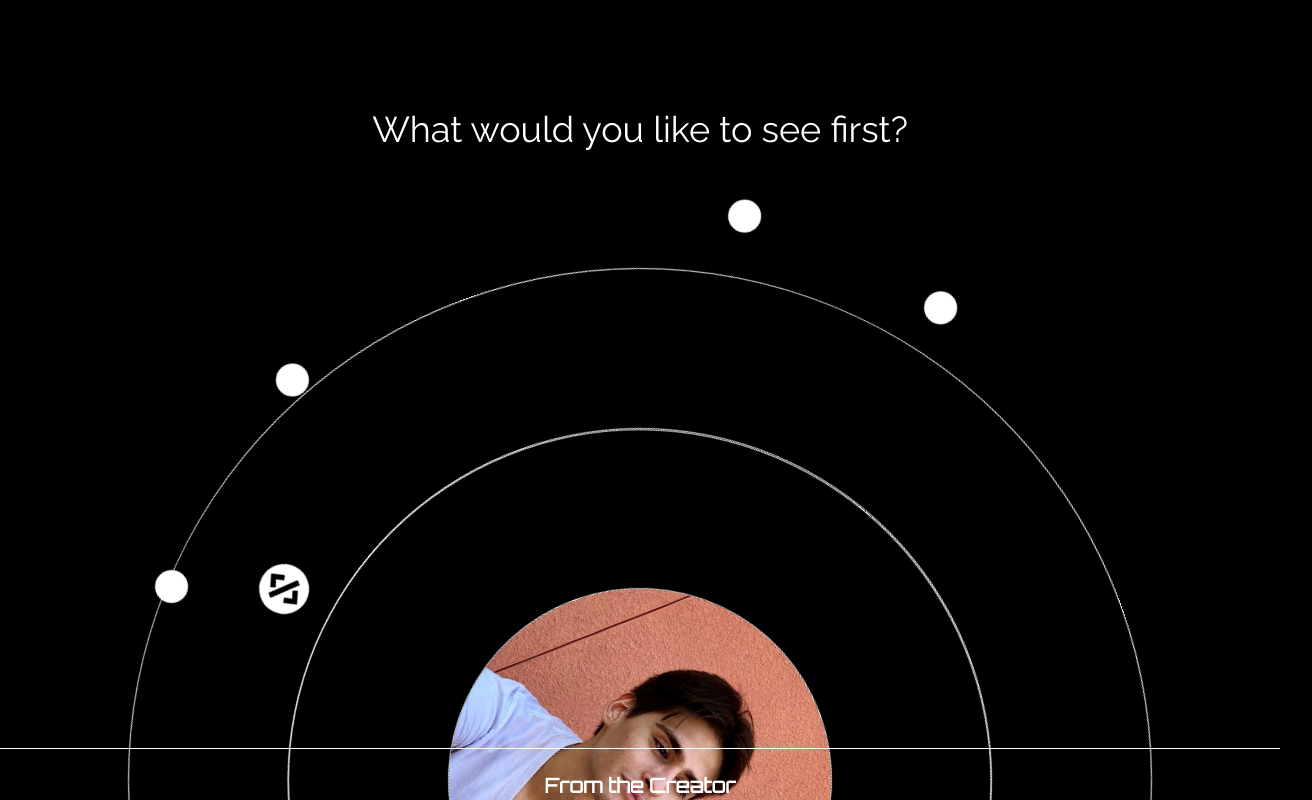
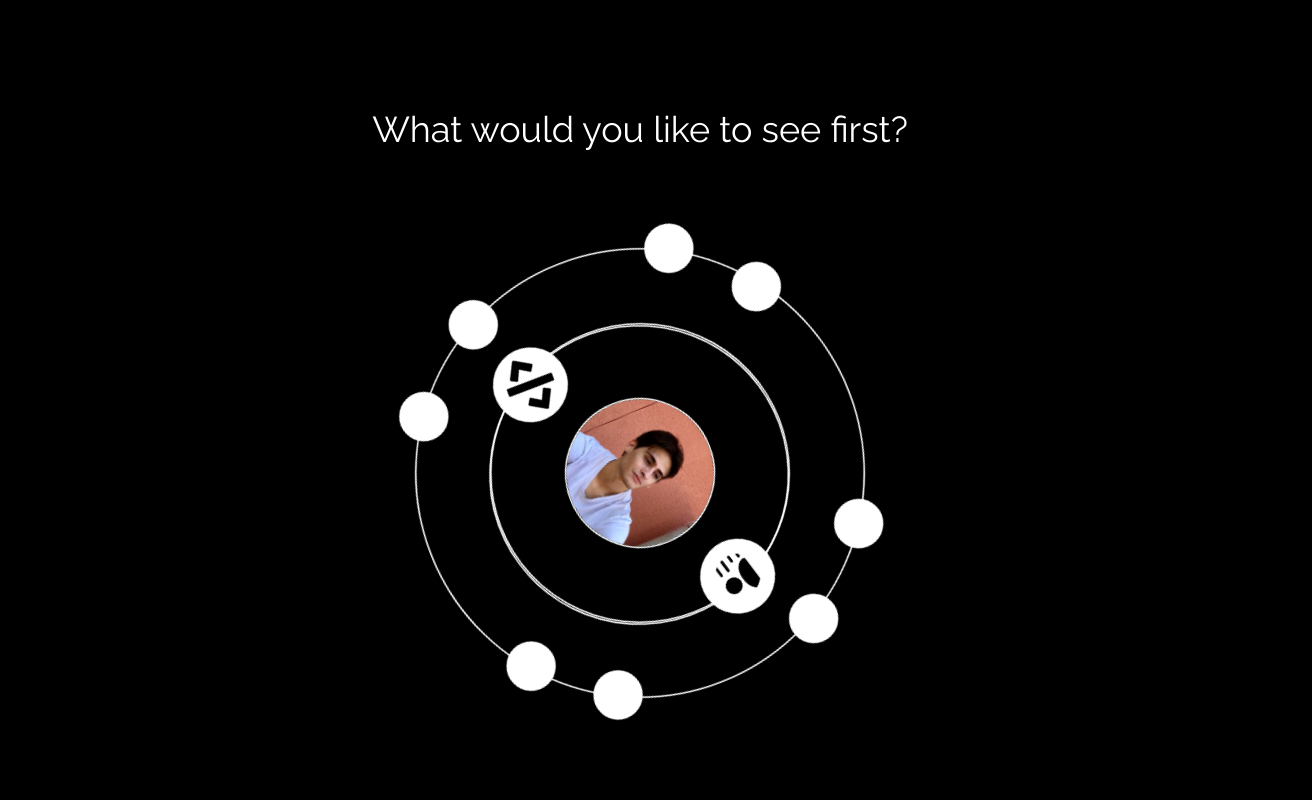
Before and after one commit to yeezick/portfolio, a React (Create React App) app: page / in a window 1280 px wide. Shown: the part 460-1260 px from the top of the page, 1312 px wide, since content can reach past the window. Built offline with nearby package versions, Linux system fonts and the light colour scheme.

Commit message:
atom now not so messed up on esktop, adding a statehcange to atom on click

```diff
--- a/src/components/projects/projects.css
+++ b/src/components/projects/projects.css
@@ -13,19 +13,24 @@ padding: 1rem;
 .project-img {
   width: 60vw;
   border-radius: 2px;
-  border: 2px solid black;
 }
 .project-desc {
-  height: 35vh;
+  height: fit-content;
   display: flex;
   flex-flow: column;
   justify-content: space-evenly;
 }
+.project-desc * {
+  margin: 1rem 0;
+}
 .project-title {
-  text-decoration: underline;
+  /* text-decoration: underline; */
+  font-weight: 900;
+  letter-spacing: 3px;
 }
 .project-text {
   text-align: left;
+  font-size: 17px;
 }
 .project-techs {
   font-style: italic;
@@ -39,12 +44,10 @@ padding: 1rem;
   border: none;
   color: #FFFFFF;
   text-align: center;
-  font-size: 1.5rem;
-  padding: 5px;
+  font-size: 1.3rem;
   width: 200px;
   transition: all 0.5s;
   cursor: pointer;
-  margin: 5px;
 }
 
 .project-button span {
@@ -52,6 +55,8 @@ padding: 1rem;
   display: inline-block;
   position: relative;
   transition: 0.5s;
+  padding: 0;
+  margin: .5rem 0;
 }
 .project-button span:after{
   content:'\00bb';
--- a/src/screens/landing/Landing.jsx
+++ b/src/screens/landing/Landing.jsx
@@ -1,11 +1,24 @@
+import { useState, useEffect } from "react";
 import { Link } from "react-router-dom";
 
-import  {BsFillPersonLinesFill} from "react-icons/bs"
-import {FaCode} from "react-icons/fa" //close contender FaLaptopCode
-import resPic from "../../images/resPic.jpeg"
+import { BsFillPersonLinesFill } from "react-icons/bs";
+import { FaCode } from "react-icons/fa"; //close contender FaLaptopCode
+import resPic from "../../images/resPic.jpeg";
 import "./landing.css";
 
 const Landing = () => {
+  const [toggleDetail, setToggleDetail] = useState(0);
+
+  const handleAtomClick = () => {
+    console.log(toggleDetail);
+    if (toggleDetail === 2) {
+      setToggleDetail(0);
+    }
+    else {
+      setToggleDetail(toggleDetail + 1);
+    }
+  };
+
   return (
     <div>
       <section className="intro app-section">
@@ -16,15 +29,25 @@ const Landing = () => {
         <p className="intro-options">What would you like to see first?</p>
       </section>
 
-      <div className="atom">
+      <div
+        id="atom"
+        className={
+          toggleDetail === 0
+            ? "atom"
+            : toggleDetail === 1
+            ? "atom atom-active-about"
+            : "atom atom-active-portfolio"
+        }
+        onClick={handleAtomClick}
+      >
         <div className="exterior-ring">
           <div className="interior-ring">
             <div className="interior-orbit">
               <Link to="/portfolio" className="interior-circle">
-                <BsFillPersonLinesFill size={30}/>
+                <BsFillPersonLinesFill size={30} />
               </Link>
               <Link to="/about" className="interior-circle">
-               <FaCode size={40}/>
+                <FaCode size={40} />
               </Link>
             </div>
           </div>
@@ -37,7 +60,7 @@ const Landing = () => {
           <div className="exterior-circle"></div>
           <div className="exterior-circle"></div>
           <div className="exterior-circle"></div>
-          <img src={resPic} alt="myself" className="nucleus"/>
+          <img src={resPic} alt="myself" className="nucleus" />
         </div>
 
         {/* <div className="interior-ring">
--- a/src/screens/landing/landing.css
+++ b/src/screens/landing/landing.css
@@ -11,7 +11,7 @@
 }
 .atom {
   height: 60vh;
-  max-width: 100vw;
+  max-width: 400px;
   overflow:visible
 }
 
@@ -28,8 +28,8 @@
   margin: auto;
 }
 .exterior-ring {
-  width: 80vw;
-  height: 80vw;
+  width: 300px;
+  height: 300px;
   position: relative;
   z-index: -1;
   animation: 30s rotate-exterior linear infinite;
@@ -86,8 +86,8 @@
 }
 
 .interior-ring {
-  width: 55vw;
-  height: 55vw;
+  width: 200px;
+  height: 200px;
   position: absolute;
   z-index: 1;
   top: 50%;
@@ -96,8 +96,8 @@
 }
 .interior-orbit {
   animation: 10s rotate-interior linear infinite;
-  height: 55vw;
-  width: 55vw;
+  height: 200px;
+  width: 200px;
   border-radius: 100%;
   position: relative;
 }
@@ -125,8 +125,8 @@
 
 .nucleus {
   background: gray;
-  height: 30vw;
-  width: 30vw;
+  height: 100px;
+  width: 100px;
   position: absolute;
 
   top: 50%;
@@ -159,3 +159,35 @@
     transform: rotate(180deg);
   }
 }
+
+@media screen and (min-width: 1000px) {
+  /* .atom  {
+    max-width: 60vw;
+    height: 40vh;
+  }
+  .exterior-ring {
+    width: 30vw;
+    height: 30vw;
+  } */
+  .atom {
+    margin: 100px auto;
+    transform: scale(1.5);
+  }
+
+}
+/* .exterior-ring {
+  width: 80vw;
+  height: 80vw;
+  position: relative;
+  z-index: -1;
+  animation: 30s rotate-exterior linear infinite;
+}
+
+.exterior-circle,
+.interior-circle {
+  position: absolute;
+  width: 50px;
+  height: 50px;
+  border-radius: 100%;
+  background-color: white;
+} */
```
